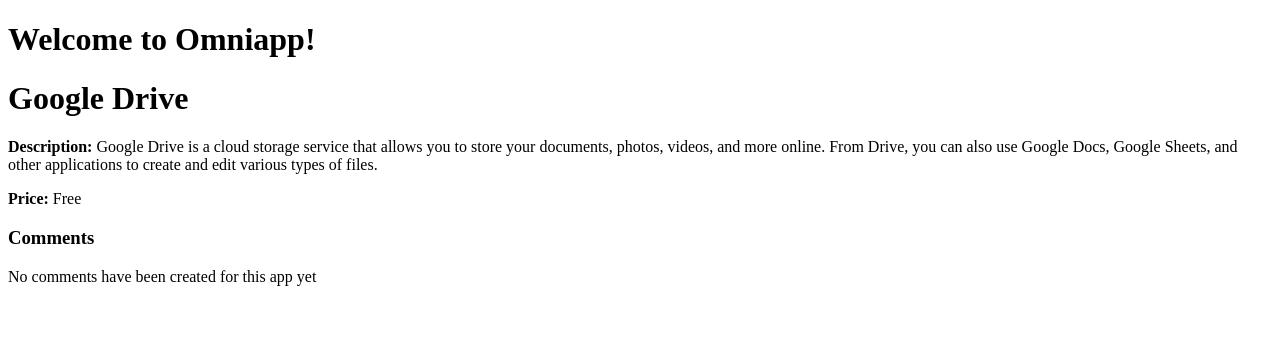
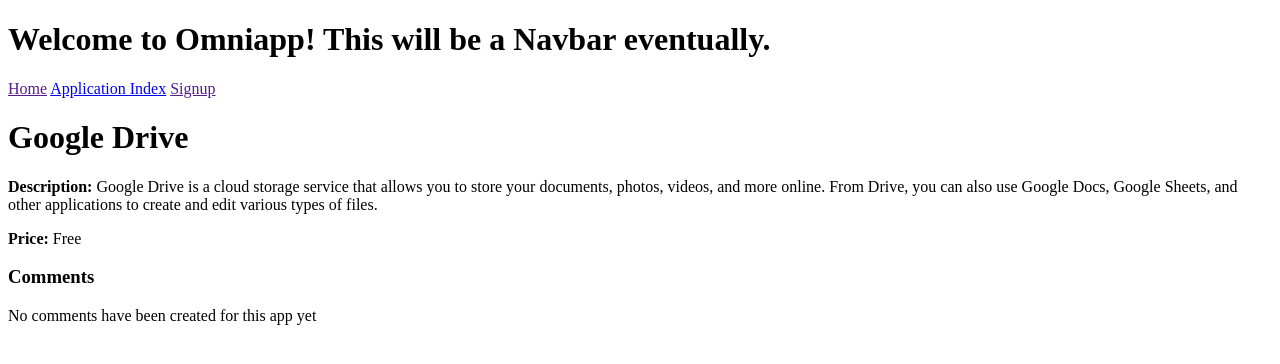
Before and after one commit to loomisdf/Omniapp, a Django app: page /application/1/ in a window 1280 px wide. Shown: the top 364 px of the page. Run offline with Django 3.2, Linux system fonts and the light colour scheme; data comes from the database, SQL or seed files in the repository; data that the repository does not hold is empty; parts of the project's set-up code (start-up, migrations or seed data) failed here and were passed over.

Commit message:
add links to home, application index, and signup pages

```diff
--- a/mysite/templates/base.html
+++ b/mysite/templates/base.html
@@ -1,10 +1,17 @@
+{% url 'application:index' as application_index %}
+{% url 'home:index' as home %}
+{% url 'signup:signup' as signup %}
+
 <!DOCTYPE html>
 <html>
   <head>
     <title>Base HTML layout for all pages</title>
   </head>
   <body>
-    <h1>Welcome to Omniapp!</h1>
+    <h1>Welcome to Omniapp! This will be a Navbar eventually.</h1>
+    <a href="{{ home }}">Home</a>
+    <a href="{{ application_index }}">Application Index</a>
+    <a href="{{ signup }}">Signup</a>
     {% block content %}{% endblock%}
   </body>
 </html>
```
